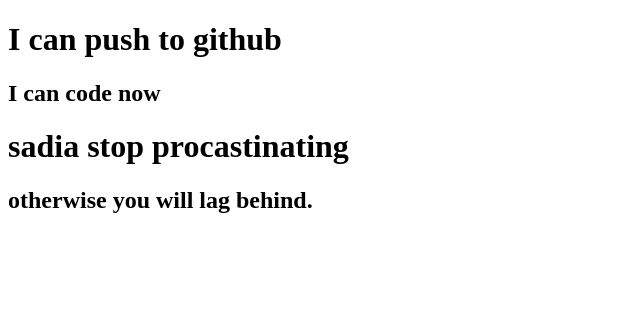
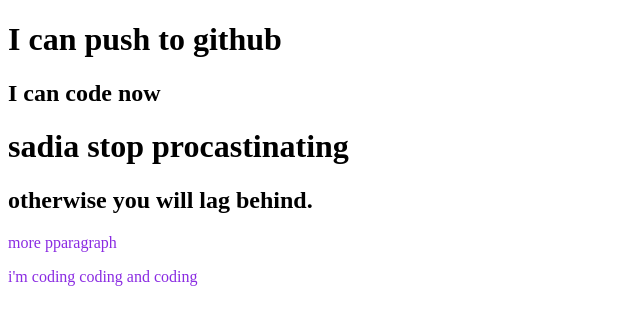
Before and after one commit to SadiaBinteChowdhury/my-second-repo, a plain HTML site: page index.html in a window 1280 px wide. Shown: the whole page, without its empty margins (0-640 px from the left). Drawn offline with Linux system fonts and the light colour scheme.

Commit message:
added color

```diff
--- a/index.html
+++ b/index.html
@@ -5,11 +5,14 @@
     <meta http-equiv="X-UA-Compatible" content="IE=edge">
     <meta name="viewport" content="width=device-width, initial-scale=1.0">
     <title>my second github repo</title>
+    <link rel="stylesheet" href="style.css">
 </head>
 <body>
     <h1>I can push to github</h1>
     <h2>I can code now</h2>
     <h1>sadia stop procastinating</h1>
     <h2>otherwise you will lag behind.</h2>
+    <p>more pparagraph</p>
+    <p>i'm coding coding and coding</p>
 </body>
 </html>
--- /dev/null
+++ b/style.css
@@ -0,0 +1,3 @@
+p{
+    color: blueviolet;
+}
```
